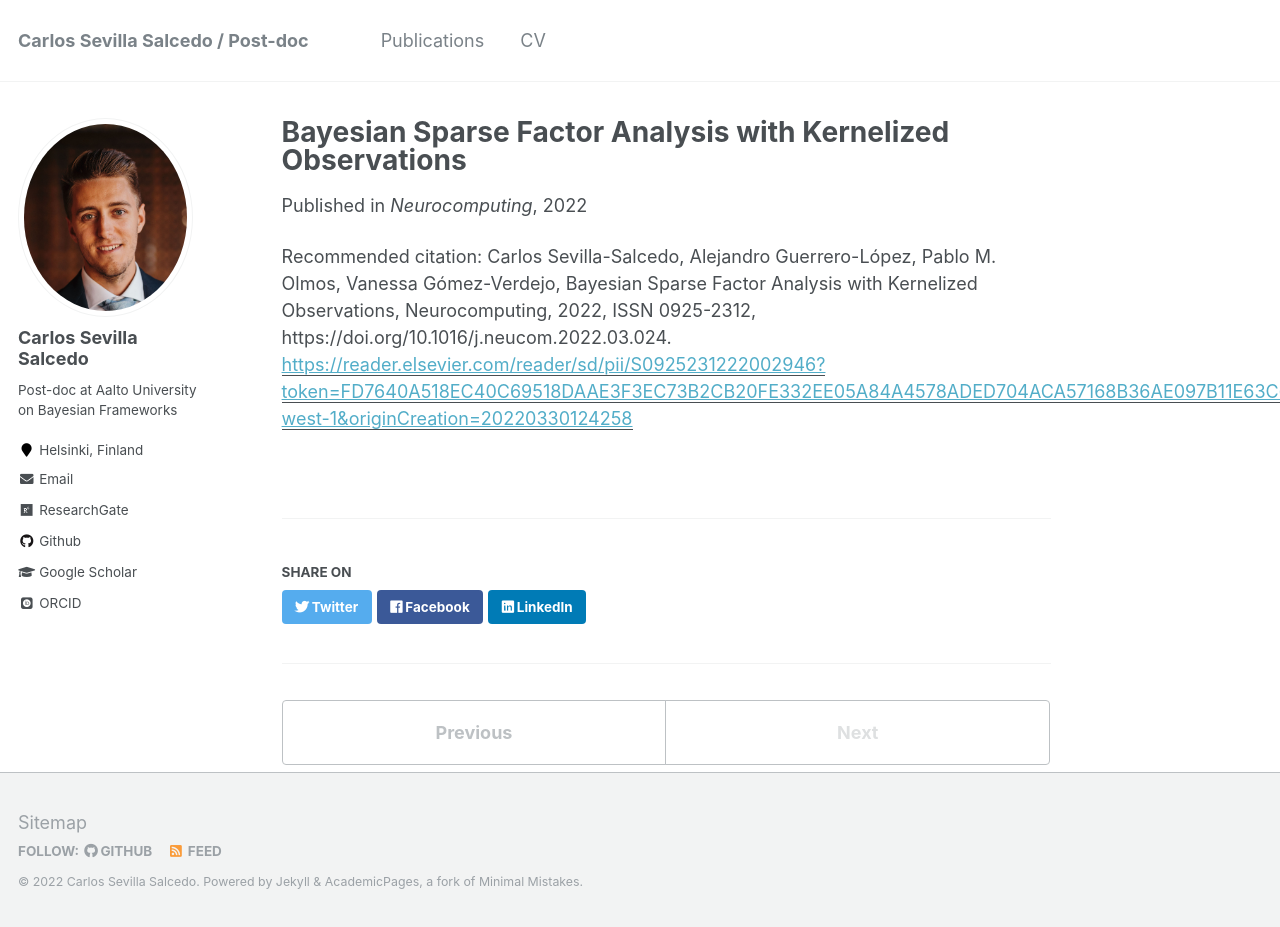
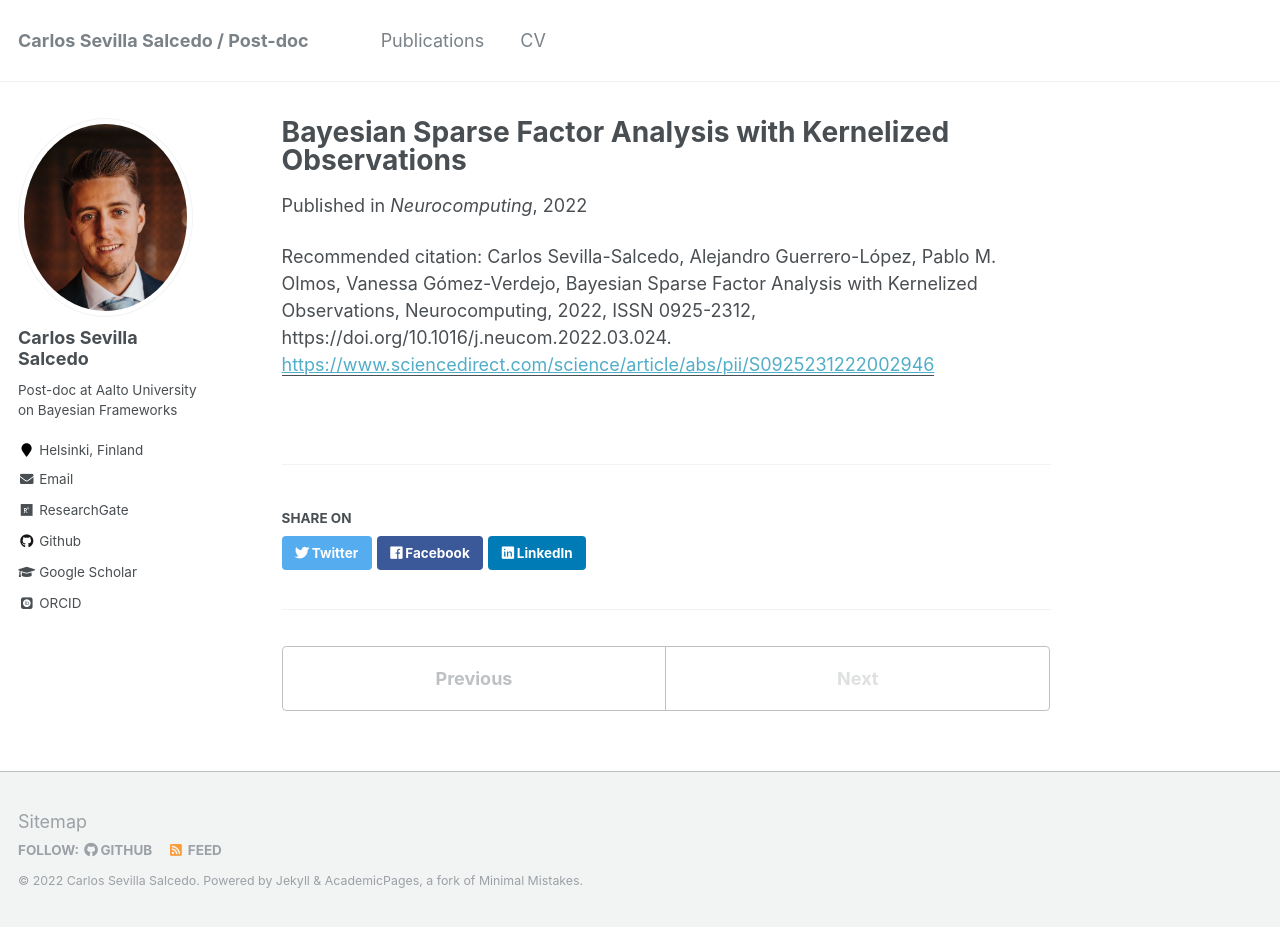
Before and after one commit to sevisal/sevisal.github.io, a Jekyll site: the page built from _publications/2022-03-21-Sevilla-Salcedo-et-al.md, in a window 1280 px wide and 927 px high. Built offline with Jekyll 4.4.1, drawn with Linux system fonts in a browser that asks for light colours; some web fonts are replaced; some of the changed lines change nothing that is shown.

Commit message:
Update URL

```diff
--- a/_publications/2022-03-21-Sevilla-Salcedo-et-al.md
+++ b/_publications/2022-03-21-Sevilla-Salcedo-et-al.md
@@ -5,6 +5,6 @@ permalink: /publication/2022-03-21-Sevilla-Salcedo-et-al
 excerpt: ''
 date: 2022-03-21
 venue: 'Neurocomputing'
-paperurl: 'https://reader.elsevier.com/reader/sd/pii/S0925231222002946?token=FD7640A518EC40C69518DAAE3F3EC73B2CB20FE332EE05A84A4578ADED704ACA57168B36AE097B11E63C62B1635FE188&originRegion=eu-west-1&originCreation=20220330124258'
+paperurl: 'https://www.sciencedirect.com/science/article/abs/pii/S0925231222002946'
 citation: 'Carlos Sevilla-Salcedo, Alejandro Guerrero-López, Pablo M. Olmos, Vanessa Gómez-Verdejo, Bayesian Sparse Factor Analysis with Kernelized Observations, Neurocomputing, 2022, ISSN 0925-2312, https://doi.org/10.1016/j.neucom.2022.03.024.'
 ---
```
